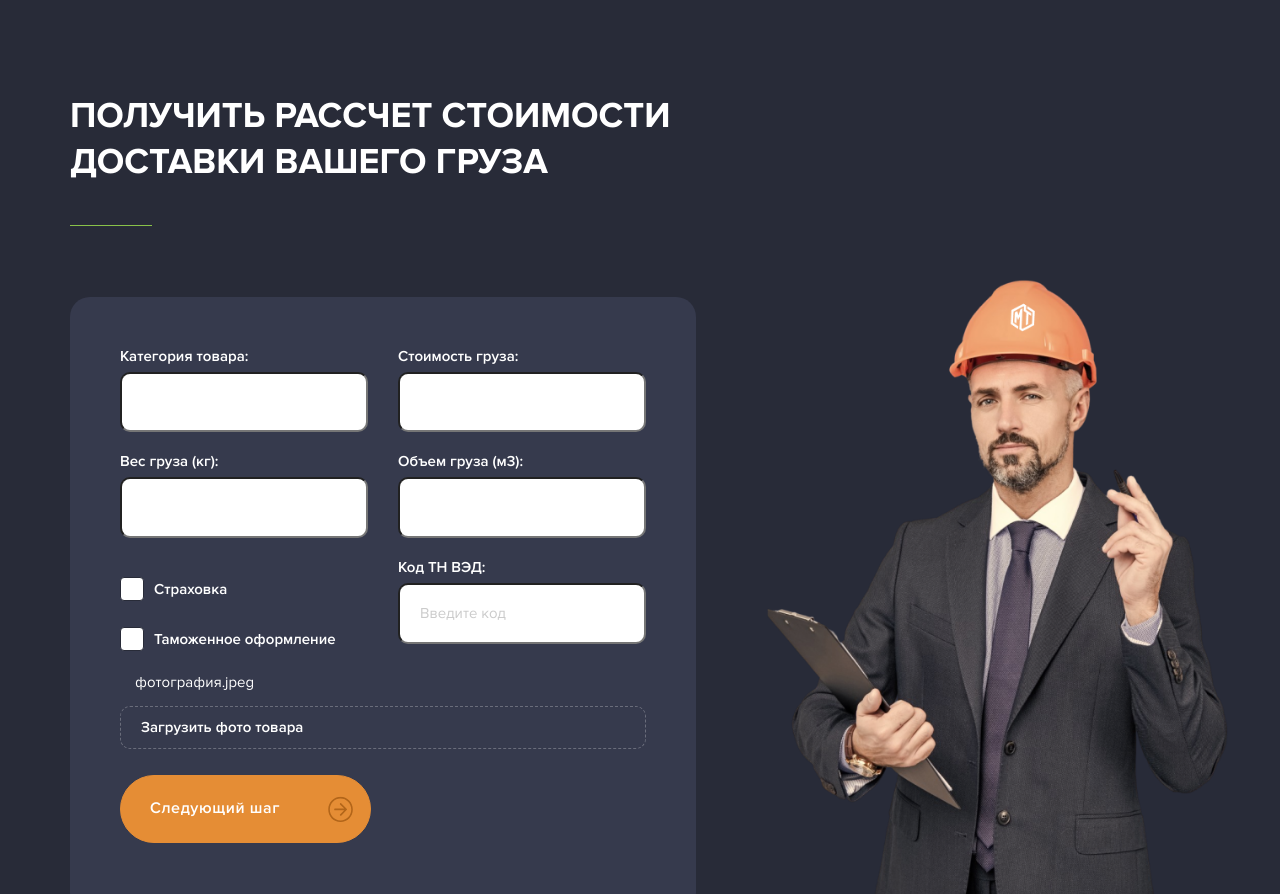
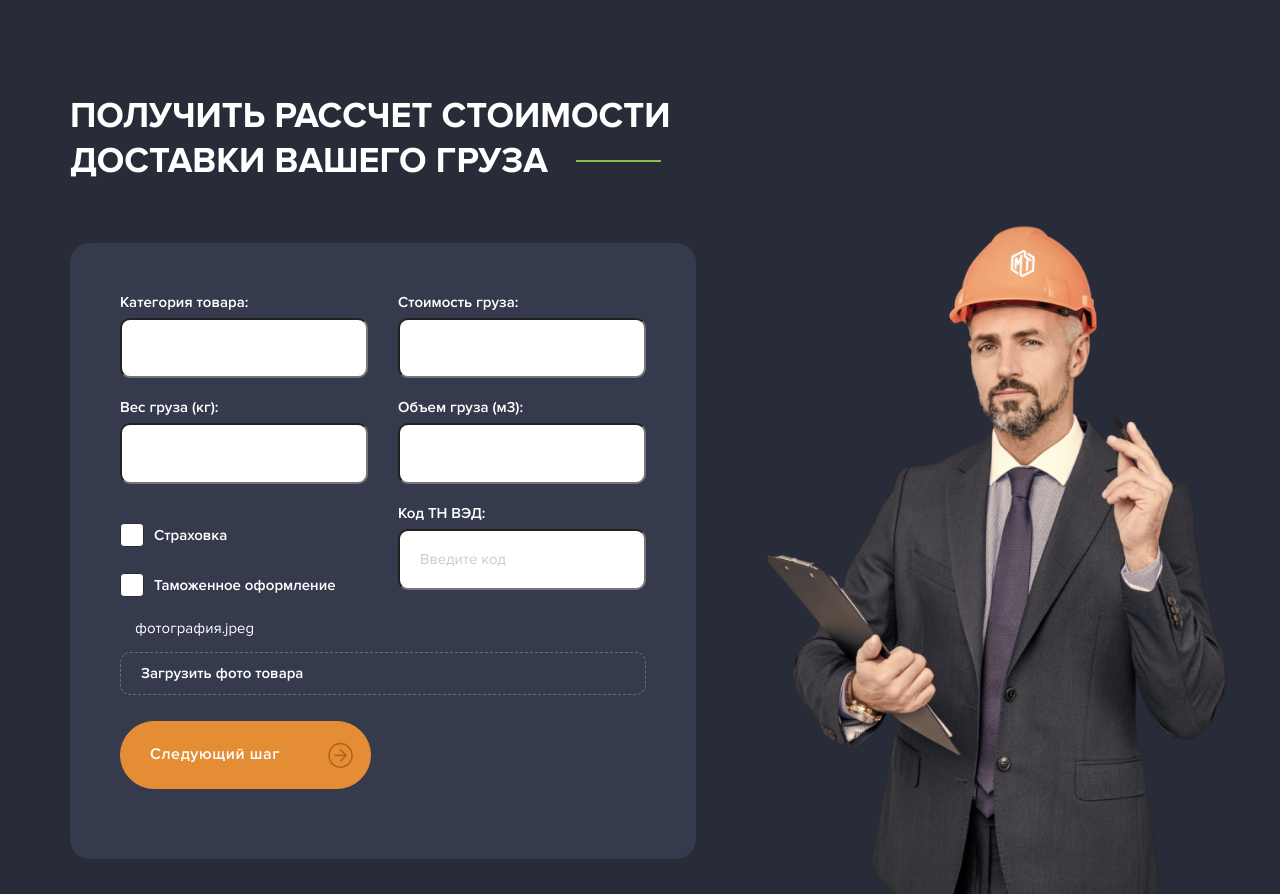
Before and after one commit to Katargina1986/dev-MasterTao, a website: page dev/index.html in a window 1280 px wide. Shown: the part 816-1710 px from the top of the page. Drawn offline with nearby package versions, Linux system fonts and the light colour scheme; files that its build step writes are made by us from their sources.

Commit message:
add line correct

```diff
--- a/dev/sass/calculation.scss
+++ b/dev/sass/calculation.scss
@@ -23,11 +23,13 @@
 	text-transform: uppercase;
 	margin-bottom: 59px;
 
-	&::after {
+	&:after {
 		content: "";
+		position: static;
 		display: inline-block;
-		width: 82px;
-		height: 1px;
+		width: 85px;
+		height: 2px;
+		margin: 10px 10px 10px 19px;
 		background-color: $color-secondary;
 	}
 }
--- a/dev/templates/calculation.html
+++ b/dev/templates/calculation.html
@@ -1,7 +1,9 @@
 <section class="calculation">
 	<div class="container">
-		<div class="calculation-title col-lg-7">
-			<h2>Получить рассчет стоимости доставки вашего груза</h2>
+		<div class="col-lg-7">
+			<h2 class="calculation-title">
+				Получить рассчет стоимости доставки вашего груза
+			</h2>
 		</div>
 		<form class="calculation-form">
 			<div class="calculation-row">
```
